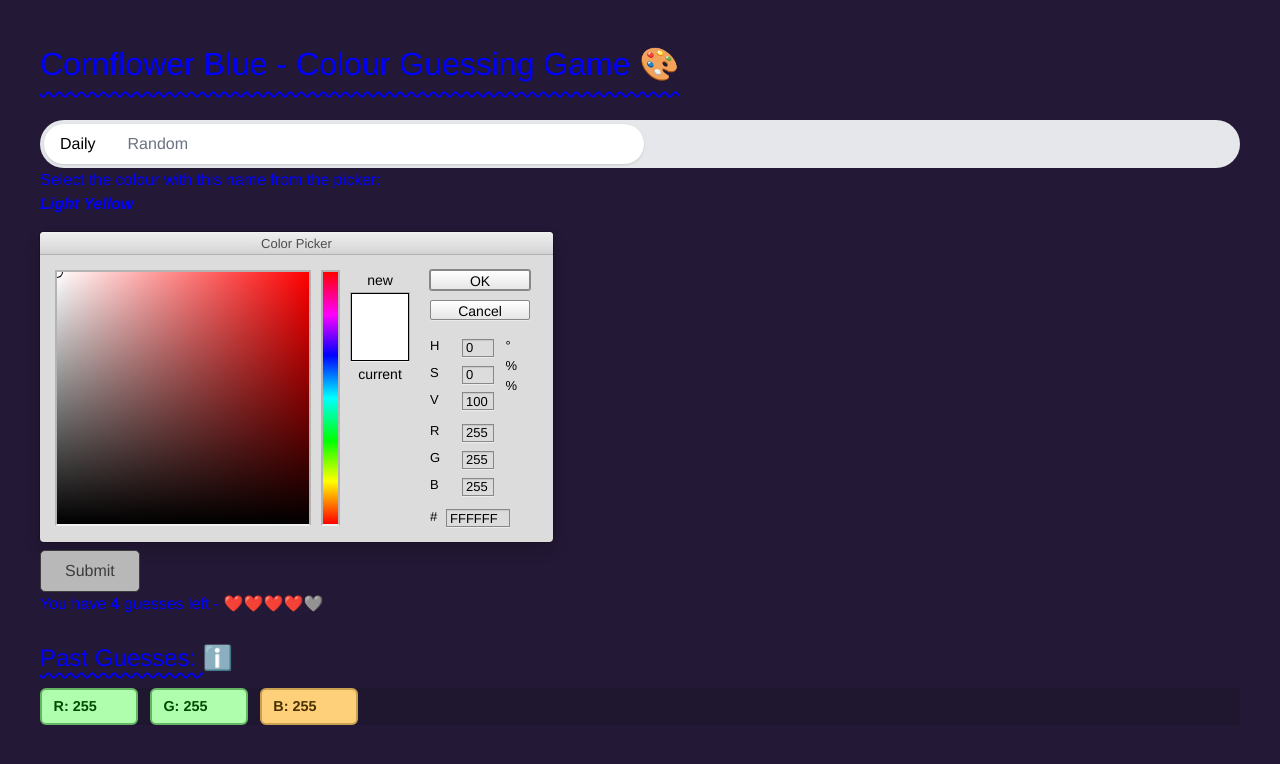
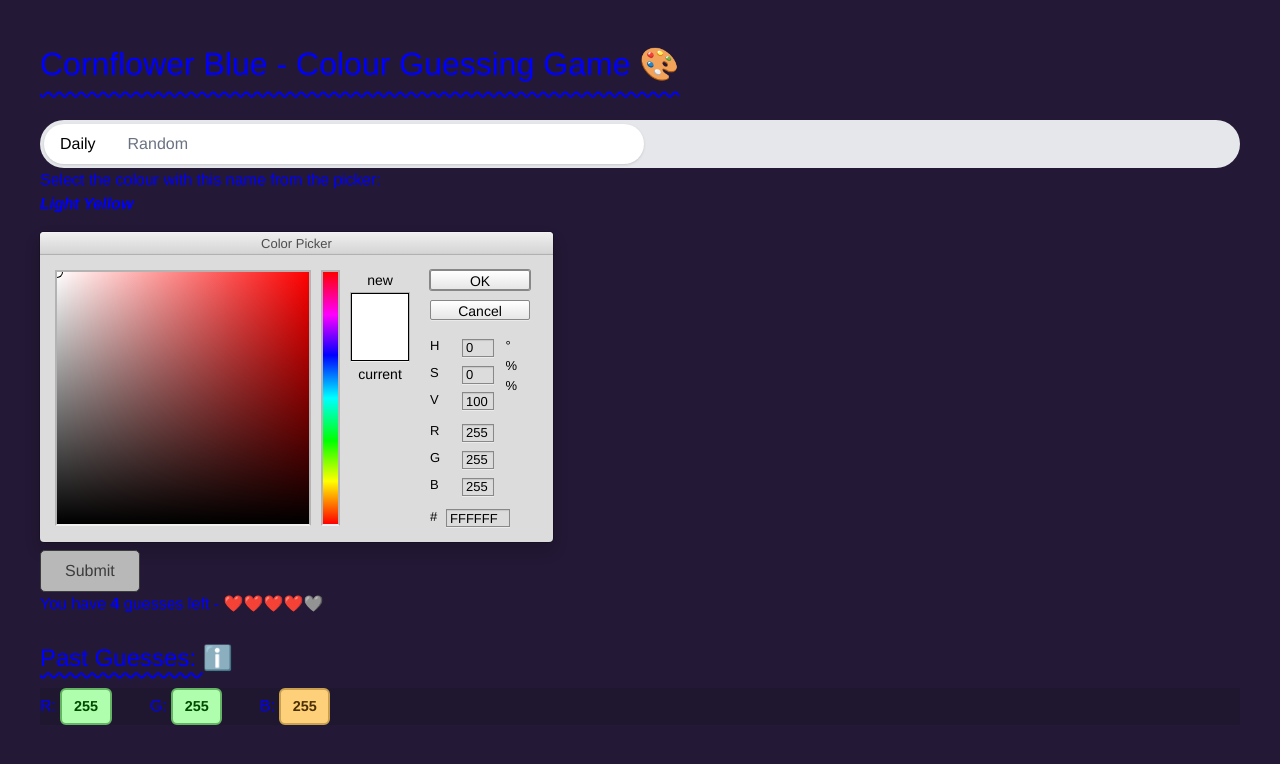
Before and after one commit to CZboop/Cornflower-Blue, a Next.js app: page / in a window 1280 px wide. Both pictures are taken after a click on the input 89 px from the left and 571 px from the top of the page. Shown: the top 764 px of the page. Built offline with nearby package versions, Linux system fonts and the light colour scheme; a web font is replaced by a local one.

Commit message:
update past guess grid to have channel name outside of coloured box, style info box

```diff
--- a/app/components/screens/GameScreen.tsx
+++ b/app/components/screens/GameScreen.tsx
@@ -53,9 +53,9 @@ export default function GameScreen({ numGuesses, targetColour, formAction, colou
                         )}
                         {pastEvals.map((guess: Evals, index) => (
                             <div key={`guess-${index}`} className="guess-row">
-                                <span className={`colour-label ${getColourDiffClass(guess.r_diff)}`}>R: {guess.r_val}</span>
-                                <span className={`colour-label ${getColourDiffClass(guess.g_diff)}`}>G: {guess.g_val}</span>
-                                <span className={`colour-label ${getColourDiffClass(guess.b_diff)}`}>B: {guess.b_val}</span>
+                                <div>R: <span className={`colour-label ${getColourDiffClass(guess.r_diff)}`}>{guess.r_val}</span></div>
+                                <div>G: <span className={`colour-label ${getColourDiffClass(guess.g_diff)}`}>{guess.g_val}</span></div>
+                                <div>B: <span className={`colour-label ${getColourDiffClass(guess.b_diff)}`}>{guess.b_val}</span></div>
                             </div>
                         ))}
                     </>
--- a/app/globals.css
+++ b/app/globals.css
@@ -116,10 +116,12 @@ input[type=color] {
 }
 
 .info-box {
-  border: 2px solid #000327;
+  border: 2px solid rgb(0, 13, 151);
   border-radius: 10px;
-  background-color: #5b9bd5;
-  box-shadow: inset 0 20 20 20 #8bbfef;
+  background-color: #000327;
+  box-shadow: inset 0 0 40 #00084f;
   font: 100;
-
+  padding: 1.5em;
+  padding-left: 2em;
+  margin-bottom: 2em;
 }
```
